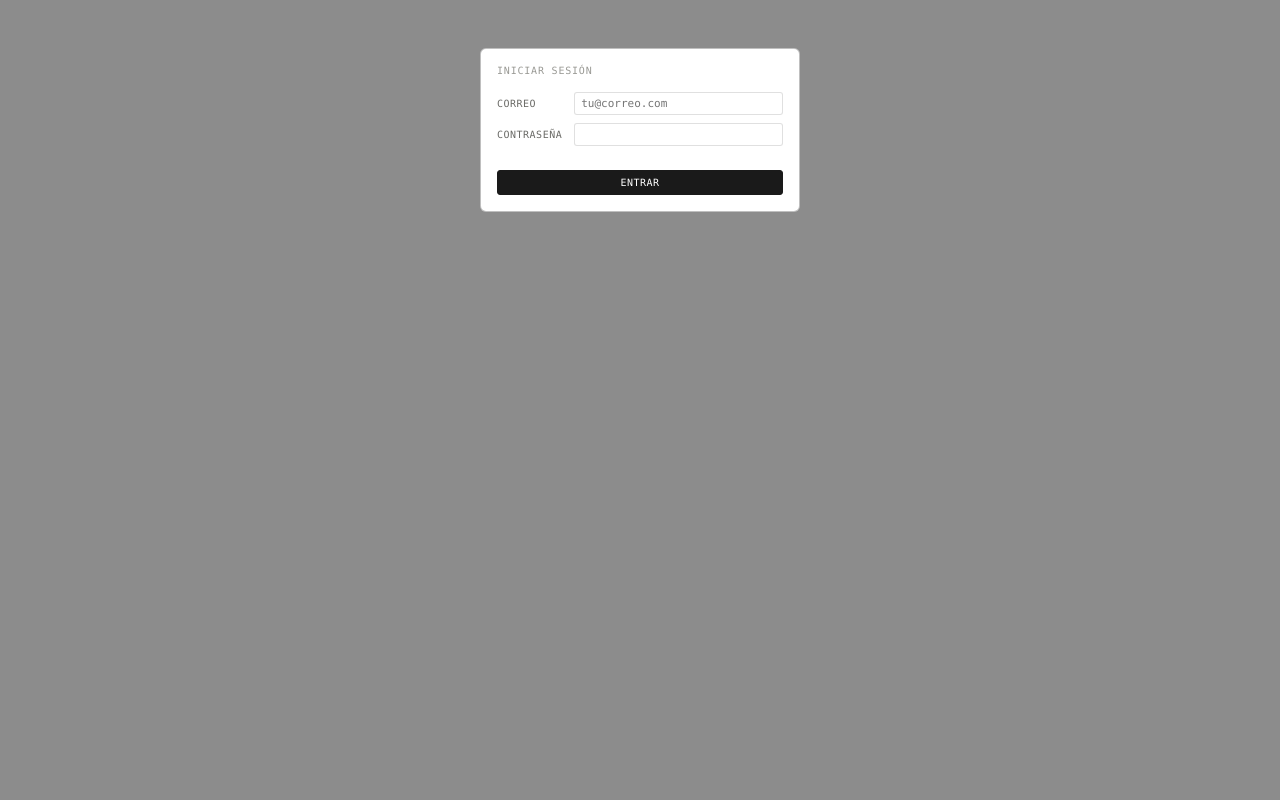
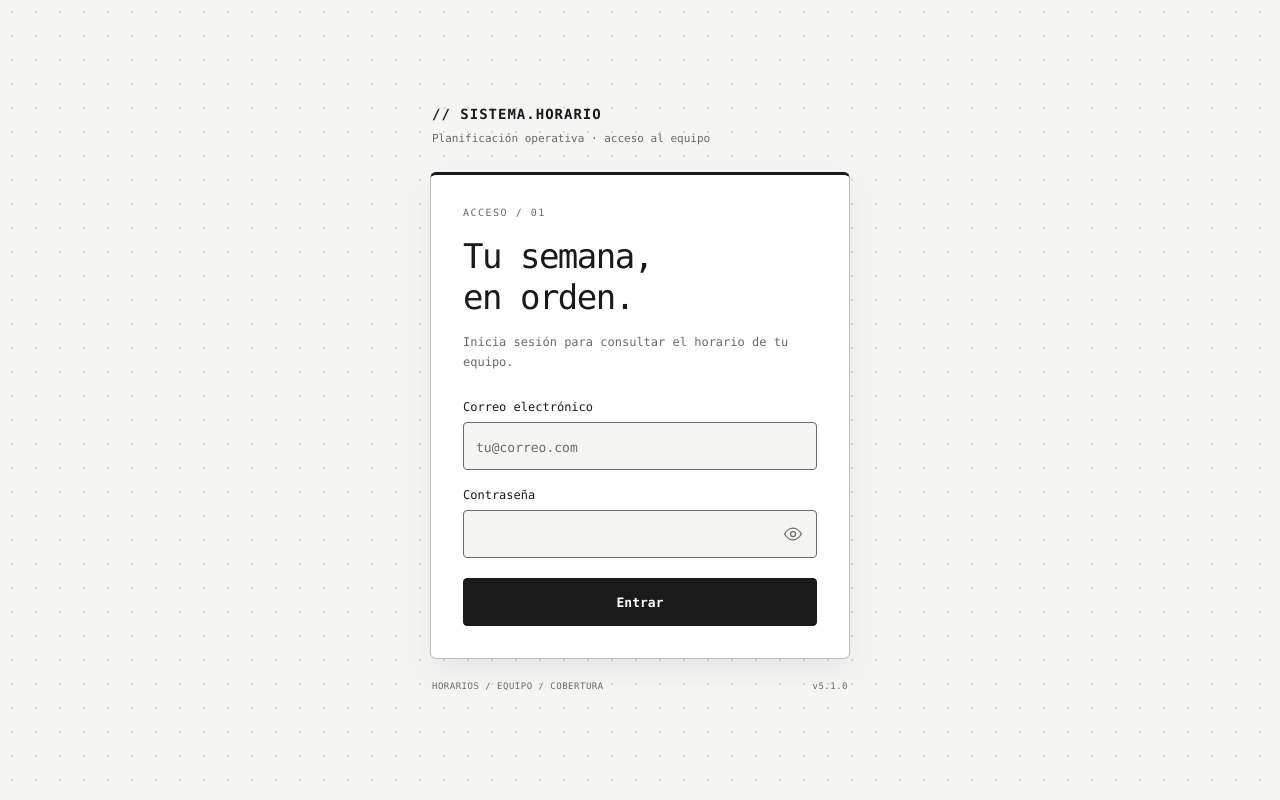
Before and after one commit to Steed-21/editor-horario, a website built with Vite: page index.html in a window 1280 px wide. Built offline with nearby package versions, Linux system fonts and the light colour scheme; some packages are replaced by stand-ins of ours; no server answers.

Commit message:
Polish login experience and keyboard access

```diff
--- a/index.html
+++ b/index.html
@@ -53,20 +53,39 @@
       </div>
     </div>
 
-  <!-- Auth gate: el login vive fuera de .container para poder bloquear toda la app sin sesión -->
-  <div class="modal-bg" id="loginBg" style="z-index: 1000; display:flex;">
-    <div class="modal" style="width: 300px;">
-      <div class="modal-title">Iniciar Sesión</div>
-      <div id="loginError" style="display:none; color:#E74C3C; font-size:11px; margin-top:8px;"></div>
-      <div class="edit-grid" style="margin-top: 1rem;">
-        <label>Correo</label>
-        <input type="email" id="loginEmail" class="editor-input" placeholder="tu@correo.com"/>
-        <label>Contraseña</label>
-        <input type="password" id="loginPwd" class="editor-input"/>
+  <!-- Keep the login gate outside the authenticated application container. -->
+  <main class="login-gate" id="loginBg" aria-labelledby="loginTitle">
+    <section class="login-shell">
+      <header class="login-brand">
+        <p class="login-identity">// SISTEMA.HORARIO</p>
+        <p class="login-context">Planificación operativa · acceso al equipo</p>
+      </header>
+      <div class="login-panel">
+        <p class="login-eyebrow">ACCESO / 01</p>
+        <h1 id="loginTitle">Tu semana,<br>en orden.</h1>
+        <p class="login-intro">Inicia sesión para consultar el horario de tu equipo.</p>
+        <form id="loginForm" class="login-form" aria-busy="false">
+          <div class="login-field">
+            <label for="loginEmail">Correo electrónico</label>
+            <input type="email" id="loginEmail" name="email" autocomplete="username" placeholder="tu@correo.com" aria-describedby="loginError" required>
+          </div>
+          <div class="login-field">
+            <label for="loginPwd">Contraseña</label>
+            <div class="login-password">
+              <input type="password" id="loginPwd" name="password" autocomplete="current-password" aria-describedby="loginError" required>
+              <button id="loginPwdToggle" type="button" class="login-password-toggle" aria-label="Mostrar contraseña" aria-pressed="false" aria-controls="loginPwd">
+                <svg class="login-eye" viewBox="0 0 24 24" fill="none" stroke="currentColor" stroke-width="1.5" aria-hidden="true" focusable="false"><path d="M2 12s3.5-7 10-7 10 7 10 7-3.5 7-10 7S2 12 2 12Z"/><circle cx="12" cy="12" r="3"/></svg>
+                <svg class="login-eye-off" viewBox="0 0 24 24" fill="none" stroke="currentColor" stroke-width="1.5" aria-hidden="true" focusable="false"><path d="m3 3 18 18M10.6 5.1A12 12 0 0 1 12 5c6.5 0 10 7 10 7a18 18 0 0 1-3.2 4M6.3 6.3C3.5 8.5 2 12 2 12s3.5 7 10 7a12 12 0 0 0 5.7-1.7M10 10a3 3 0 0 0 4 4"/></svg>
+              </button>
+            </div>
+          </div>
+          <div id="loginError" class="login-error" role="alert" aria-atomic="true"></div>
+          <button id="bLoginSubmit" type="submit" class="login-submit">Entrar</button>
+        </form>
       </div>
-      <button class="action-btn primary" id="bLoginSubmit" style="width:100%; margin-top: 1rem; justify-content:center;">Entrar</button>
-    </div>
-  </div>
+      <footer class="login-footer"><span>HORARIOS / EQUIPO / COBERTURA</span><span>v5.1.0</span></footer>
+    </section>
+  </main>
 
   <script type="module" src="/src/main.js"></script>
 </body>
--- a/src/controllers/events.js
+++ b/src/controllers/events.js
@@ -103,34 +103,59 @@ export function setupEvents() {
     signOut(auth);
   });
 
-  document.getElementById('bLoginSubmit')?.addEventListener('click', () => {
+  document.getElementById('loginPwdToggle')?.addEventListener('click', () => {
+    const password = document.getElementById('loginPwd');
+    const toggle = document.getElementById('loginPwdToggle');
+    const visible = password.type === 'password';
+    password.type = visible ? 'text' : 'password';
+    toggle.setAttribute('aria-label', visible ? 'Ocultar contraseña' : 'Mostrar contraseña');
+    toggle.setAttribute('aria-pressed', String(visible));
+  });
+
+  let loginPending = false;
+  document.getElementById('loginForm')?.addEventListener('submit', async event => {
+    event.preventDefault();
+    if (loginPending) return;
     const email = document.getElementById('loginEmail').value;
     const pwd = document.getElementById('loginPwd').value;
     const errBox = document.getElementById('loginError');
     if (errBox) { errBox.style.display = 'none'; errBox.textContent = ''; }
-    if (!email || !pwd) {
+    if (!email.trim() || !pwd) {
       if (errBox) { errBox.textContent = 'Correo y contraseña son obligatorios.'; errBox.style.display = 'block'; }
       return;
     }
 
+    const form = document.getElementById('loginForm');
     const btn = document.getElementById('bLoginSubmit');
+    loginPending = true;
+    form.setAttribute('aria-busy', 'true');
     btn.textContent = 'Iniciando...';
     btn.disabled = true;
-    signInWithEmailAndPassword(auth, email, pwd)
-      .then(() => {
-        // onAuthStateChanged cierra el modal y muestra la app.
-        btn.textContent = 'Entrar';
-        btn.disabled = false;
-      })
-      .catch(() => {
+    try {
+      await signInWithEmailAndPassword(auth, email, pwd);
+      // Successful authentication remains owned by onAuthStateChanged.
+    } catch (_error) {
       if (errBox) {
         errBox.textContent = 'Credenciales inválidas o usuario no autorizado.';
         errBox.style.display = 'block';
       }
+    } finally {
+      loginPending = false;
+      form.setAttribute('aria-busy', 'false');
       btn.textContent = 'Entrar';
       btn.disabled = false;
+    }
   });
+
+  // Bridge runtimes that omit implicit submission; retain native form validation.
+  for (const id of ['loginEmail', 'loginPwd']) {
+    document.getElementById(id)?.addEventListener('keydown', event => {
+      if (event.key !== 'Enter' || event.isComposing) return;
+      event.preventDefault();
+      if (loginPending || event.repeat) return;
+      document.getElementById('loginForm').requestSubmit(document.getElementById('bLoginSubmit'));
     });
+  }
 
   function navigateWeek(delta, newDateStr = null) {
     store.selectedWeek = newDateStr ? getMonday(newDateStr) : addWeeks(getCurrentWeekStr(), delta);
--- a/src/styles/main.css
+++ b/src/styles/main.css
@@ -185,3 +185,102 @@ td.total-cell{background:transparent;vertical-align:middle;font-size:10px;font-w
   outline: 2px solid var(--text-primary);
   outline-offset: 3px;
 }
+
+/* Login-only composition; authenticated dashboard selectors remain unchanged. */
+.login-gate {
+  position: fixed;
+  inset: 0;
+  z-index: 1000;
+  display: flex;
+  align-items: center;
+  justify-content: center;
+  overflow-y: auto;
+  padding: 32px 20px;
+  background-color: var(--bg-secondary);
+  background-image: radial-gradient(var(--border-tertiary) 1px, transparent 1px);
+  background-size: 24px 24px;
+  color: var(--text-primary);
+  color-scheme: light dark;
+}
+.login-shell { width: 100%; max-width: 420px; margin: auto; }
+.login-brand { padding: 0 2px; margin-bottom: 24px; }
+.login-identity { font-size: 14px; font-weight: 600; letter-spacing: 1px; }
+.login-context { margin-top: 8px; font-size: 11px; line-height: 1.6; color: var(--text-secondary); }
+.login-panel {
+  padding: 32px;
+  border: 1px solid var(--border-secondary);
+  border-top: 3px solid var(--text-primary);
+  border-radius: 6px;
+  background: var(--bg-primary);
+  box-shadow: 0 12px 32px rgba(0, 0, 0, .06);
+  animation: login-reveal 180ms ease-out;
+}
+.login-eyebrow { font-size: 10px; letter-spacing: 1.5px; color: var(--text-secondary); }
+.login-panel h1 { margin-top: 18px; font-size: clamp(26px, 6vw, 34px); font-weight: 500; letter-spacing: -1.5px; line-height: 1.2; }
+.login-intro { margin-top: 14px; color: var(--text-secondary); font-size: 12px; line-height: 1.7; }
+.login-form { margin-top: 28px; }
+.login-field + .login-field { margin-top: 18px; }
+.login-field label { display: block; margin-bottom: 8px; font-size: 12px; font-weight: 500; }
+.login-field input {
+  display: block;
+  width: 100%;
+  min-width: 0;
+  height: 48px;
+  padding: 12px;
+  border: 1px solid var(--text-secondary);
+  border-radius: 4px;
+  background: var(--bg-secondary);
+  color: var(--text-primary);
+  font: inherit;
+  font-size: 16px;
+}
+.login-field input::placeholder { color: var(--text-secondary); font-size: 13px; }
+.login-password { position: relative; }
+.login-password input { padding-right: 58px; }
+.login-password-toggle {
+  position: absolute;
+  top: 2px;
+  right: 2px;
+  width: 44px;
+  height: 44px;
+  display: grid;
+  place-items: center;
+  border: 0;
+  border-radius: 3px;
+  background: transparent;
+  color: var(--text-secondary);
+  cursor: pointer;
+}
+.login-password-toggle:hover { background: var(--bg-tertiary); color: var(--text-primary); }
+.login-password-toggle svg { width: 20px; height: 20px; }
+.login-eye-off, .login-password-toggle[aria-pressed="true"] .login-eye { display: none; }
+.login-password-toggle[aria-pressed="true"] .login-eye-off { display: block; }
+.login-error { margin-top: 12px; color: #A32D2D; font-size: 12px; line-height: 1.6; overflow-wrap: anywhere; }
+.login-error:empty { display: none; }
+.login-submit {
+  width: 100%;
+  min-height: 48px;
+  margin-top: 20px;
+  padding: 12px 16px;
+  border: 1px solid var(--text-primary);
+  border-radius: 4px;
+  background: var(--text-primary);
+  color: var(--bg-primary);
+  font: inherit;
+  font-size: 13px;
+  font-weight: 600;
+  cursor: pointer;
+}
+.login-submit:hover { opacity: .9; }
+.login-submit:disabled { cursor: wait; opacity: .65; }
+.login-gate input:focus-visible, .login-gate button:focus-visible { outline: 2px solid var(--text-primary); outline-offset: 3px; }
+.login-footer { display: flex; justify-content: space-between; gap: 12px; margin-top: 20px; padding: 0 2px; color: var(--text-secondary); font-size: 9px; letter-spacing: .5px; line-height: 1.6; }
+@keyframes login-reveal { from { opacity: 0; transform: translateY(6px); } to { opacity: 1; transform: translateY(0); } }
+@media (prefers-color-scheme: dark) { .login-error { color: #f0a7a7; } }
+@media (max-width: 380px) {
+  .login-gate { padding: 24px 16px; }
+  .login-panel { padding: 24px 20px; }
+  .login-context { font-size: 10px; }
+  .login-footer { font-size: 8px; letter-spacing: 0; }
+}
+@media (prefers-reduced-motion: reduce) { .login-panel { animation: none; } }
```
Also changed, not shown: src/controllers/login.test.js (added, +139 -0 lines). Lines whose indentation alone changed are shown as unchanged.
